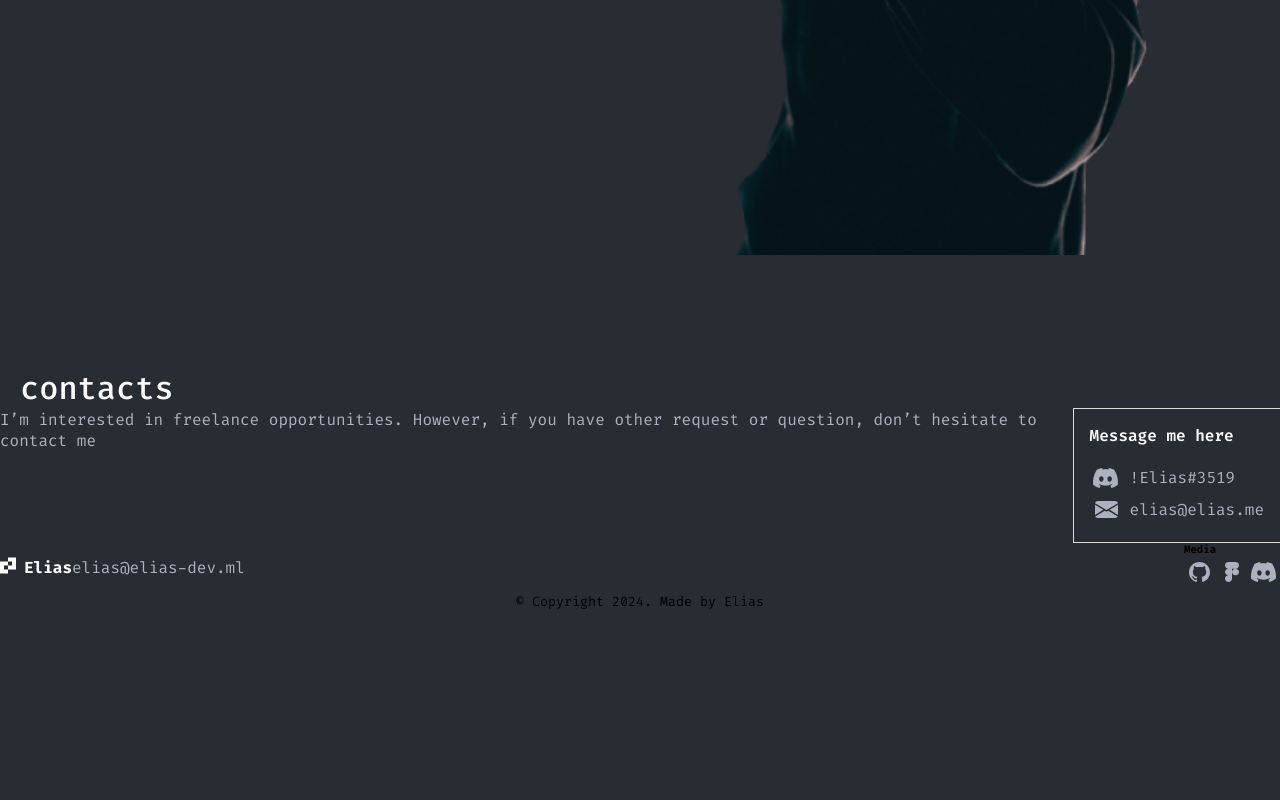
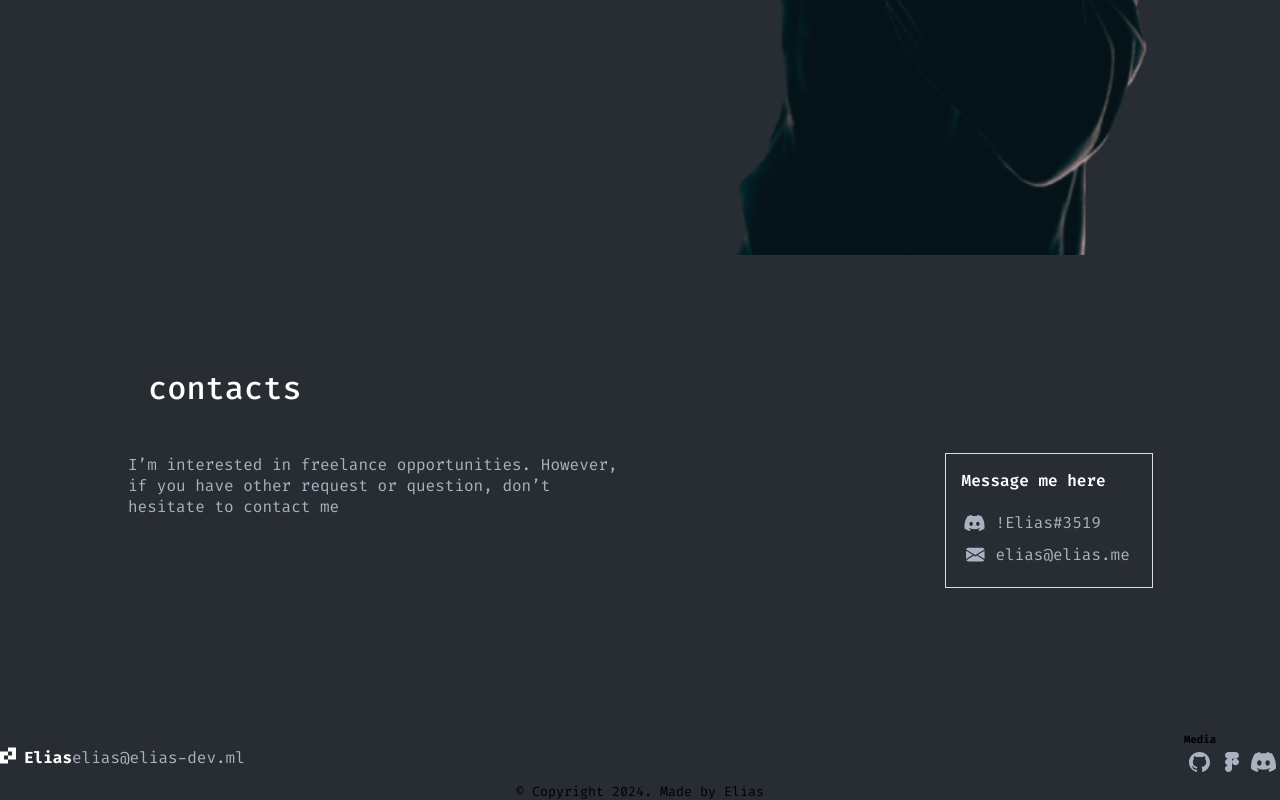
Before and after one commit to obigreen/portfolio, a React app: page / in a window 1280 px wide. Shown: the part 2119-2919 px from the top of the page. Before the commit the page ends 2729 px from the top, so only its background shows below. Built offline with nearby package versions, Linux system fonts and the light colour scheme.

Commit message:
stylized

```diff
--- a/src/layout/sections/contacts/Contacts.tsx
+++ b/src/layout/sections/contacts/Contacts.tsx
@@ -4,10 +4,12 @@ import {SectionTitle} from "../../../components/SectionTitle";
 import {SectionText} from "../../../components/SectionText";
 import {FlexWrapper} from "../../../components/FlexWrapper";
 import {Contact} from "./Contact";
+import {Container} from "../../../styles/Container";
 
 export const Contacts = () => {
     return (
         <StyledContacts>
+            <Container>
                 <SectionTitle>contacts</SectionTitle>
                 <FlexWrapper justify={'space-between'}>
                     <SectionText>I’m interested in freelance opportunities. However, if you have other request or question,
@@ -15,7 +17,7 @@ export const Contacts = () => {
                     </SectionText>
                     <Contact/>
                 </FlexWrapper>
-
+            </Container>
 
         </StyledContacts>
     );
@@ -23,5 +25,15 @@ export const Contacts = () => {
 
 
 export const StyledContacts = styled.section`
+  ${SectionTitle} {
+    margin-bottom: 45px;
+  }
+
+  ${SectionText} {
+    max-width: 505px;
+    width: 100%;
+  }
+
+  margin-bottom: 145px;
 
 `
```
Lines whose indentation alone changed are shown as unchanged.
